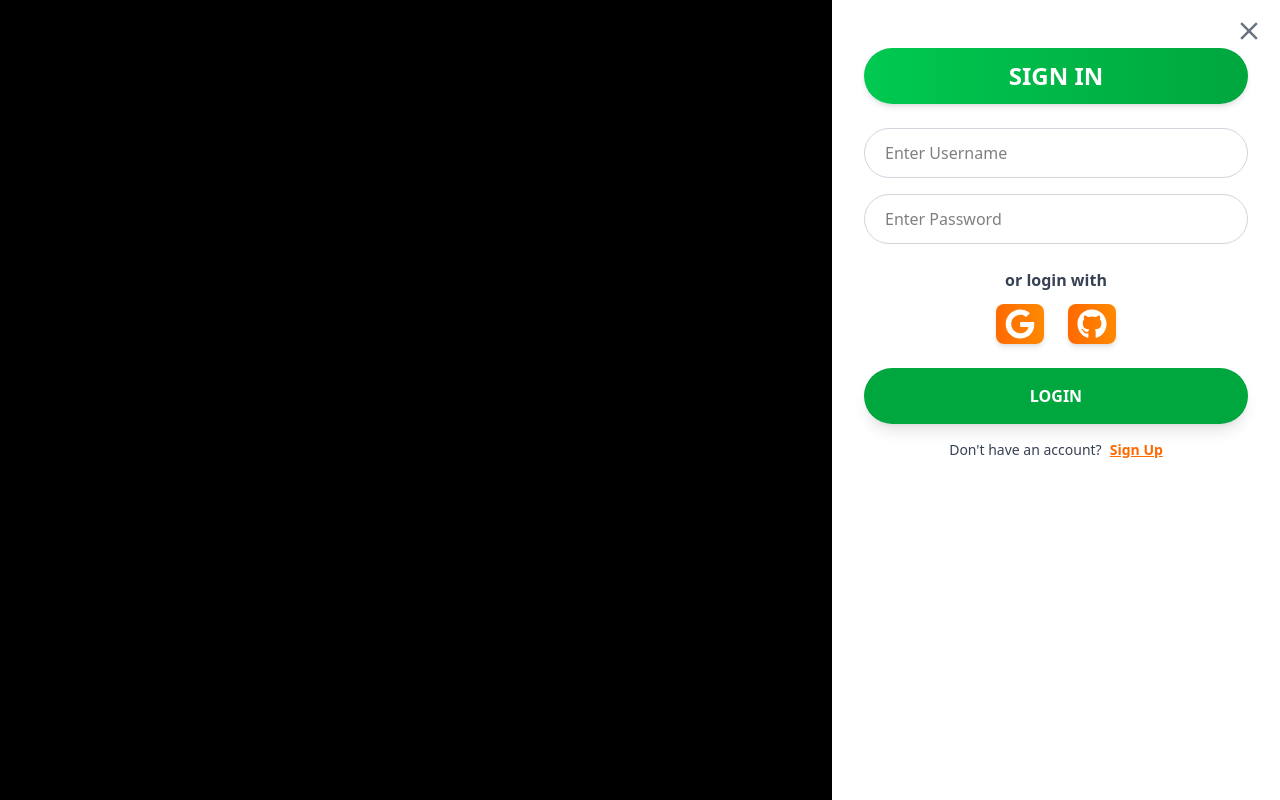
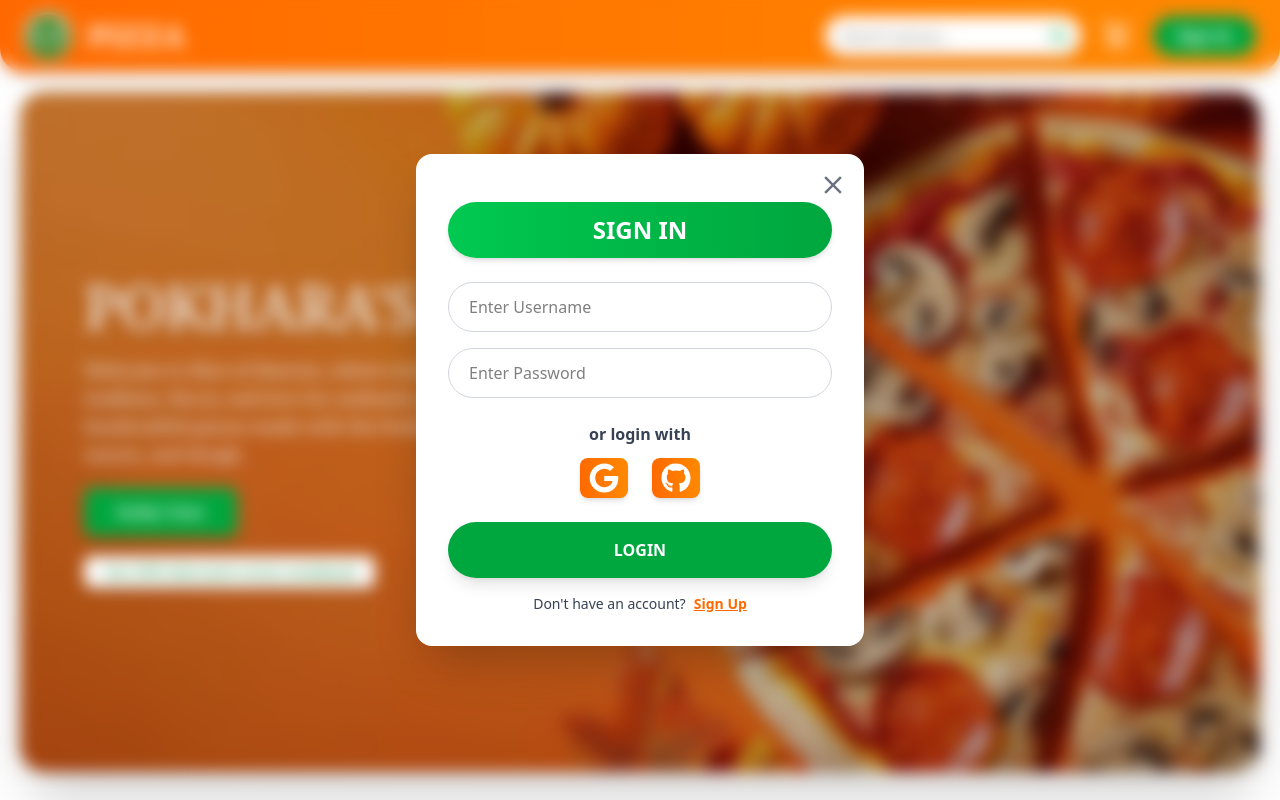
Before and after one commit to Gaurvv/E-commerce, a React (Vite) app: page / in a window 1280 px wide. Both pictures are taken after a click on the button "Sign In". Shown: the top 800 px of the page. Built offline with nearby package versions, Linux system fonts and the light colour scheme.

Commit message:
Refactor Sign In Popup for improved layout and accessibility; add backdrop blur effect

```diff
--- a/src/Components/Navbar/NavBar.jsx
+++ b/src/Components/Navbar/NavBar.jsx
@@ -119,15 +119,15 @@ function NavBar() {
       {/* Sign In Popup */}
       {showPopup && (
         <>
-          <div
-            className="fixed inset-0 z-[90] bg-black bg-opacity-70"
-            onClick={() => setShowPopup(false)}
-          ></div>
+          {/* Overlay with blur */}
+          <div className="fixed inset-0 z-[90] bg-transparent  backdrop-blur-sm flex justify-center items-center"></div>
 
+          {/* Centered popup */}
           <div
             ref={popupRef}
-            className="fixed inset-y-0 right-0 w-full max-w-sm sm:max-w-md bg-white shadow-2xl p-8 transform transition-transform duration-300 ease-out z-[100] translate-x-0"
+            className="fixed z-[100] inset-0 flex justify-center items-center p-4"
           >
+            <div className="bg-white w-full max-w-sm sm:max-w-md rounded-2xl shadow-2xl p-8 relative z-[101]">
               <button
                 className="absolute top-4 right-4 text-3xl text-gray-500 hover:text-red-600 transition"
                 onClick={() => setShowPopup(false)}
@@ -174,6 +174,7 @@ function NavBar() {
                 </a>
               </p>
             </div>
+          </div>
         </>
       )}
     </>
```
Lines whose indentation alone changed are shown as unchanged.
